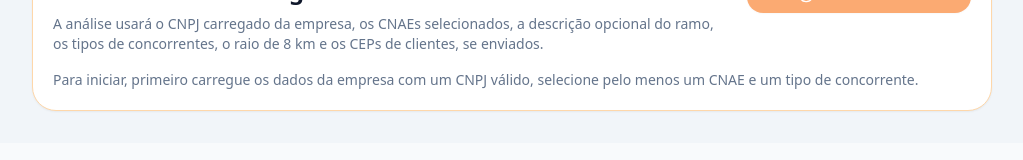
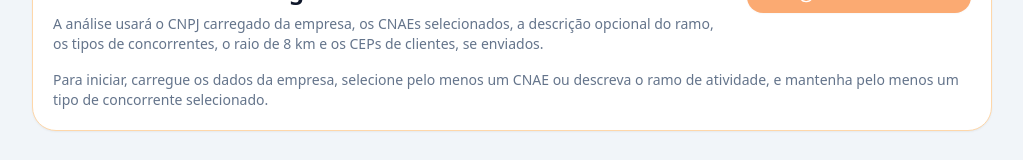
Before and after one commit to ussantos/inteligencia-de-mercado, a Next.js app: page / in a window 1280 px wide. Shown: the part 2344-2504 px from the top of the page, without its empty margins (128-1151 px from the left). Built offline with nearby package versions, Linux system fonts and the light colour scheme; no server answers; sample sign-in values are in the browser's storage.

Commit message:
Ajusta regra para iniciar analise

```diff
--- a/components/MarketIntelligenceApp.tsx
+++ b/components/MarketIntelligenceApp.tsx
@@ -155,7 +155,8 @@ export function MarketIntelligenceApp() {
   const allCnaes = useMemo(() => unidade?.cnaes?.length ? unidade.cnaes : unidade ? [{ codigo: unidade.cnaePrincipalCodigo, descricao: unidade.cnaePrincipalDescricao, tipo: 'Principal' as const }] : [], [unidade]);
   const competitorOptions = useMemo(() => inferCompetitorOptions(selectedCnaes.length ? selectedCnaes : allCnaes), [allCnaes, selectedCnaes]);
   const safeAnalysisRadiusKm = clampAnalysisRadius(analysisRadiusKm);
-  const canAnalyze = Boolean(unidade && selectedCnaes.length > 0 && competitorTypes.length > 0 && !loadingAnalysis);
+  const hasMarketScope = selectedCnaes.length > 0 || businessActivityDescription.trim().length > 0;
+  const canAnalyze = Boolean(unidade && hasMarketScope && competitorTypes.length > 0 && !loadingAnalysis);
   const uniqueCeps = useMemo(() => [...new Set(ceps)], [ceps]);
 
   useEffect(() => {
@@ -497,7 +498,7 @@ export function MarketIntelligenceApp() {
                 </div>
                 <Button className="min-w-56" onClick={startAnalysis} disabled={!canAnalyze}>{loadingAnalysis ? <Loader2 className="mr-2 h-4 w-4 animate-spin" /> : <Radar className="mr-2 h-4 w-4" />} Iniciar análise</Button>
               </div>
-              {!canAnalyze && <p className="mt-4 text-sm text-slate-500">Para iniciar, primeiro carregue os dados da empresa com um CNPJ válido, selecione pelo menos um CNAE e um tipo de concorrente.</p>}
+              {!canAnalyze && <p className="mt-4 text-sm text-slate-500">Para iniciar, carregue os dados da empresa, selecione pelo menos um CNAE ou descreva o ramo de atividade, e mantenha pelo menos um tipo de concorrente selecionado.</p>}
             </Card>
           </section>
         ) : (
```
